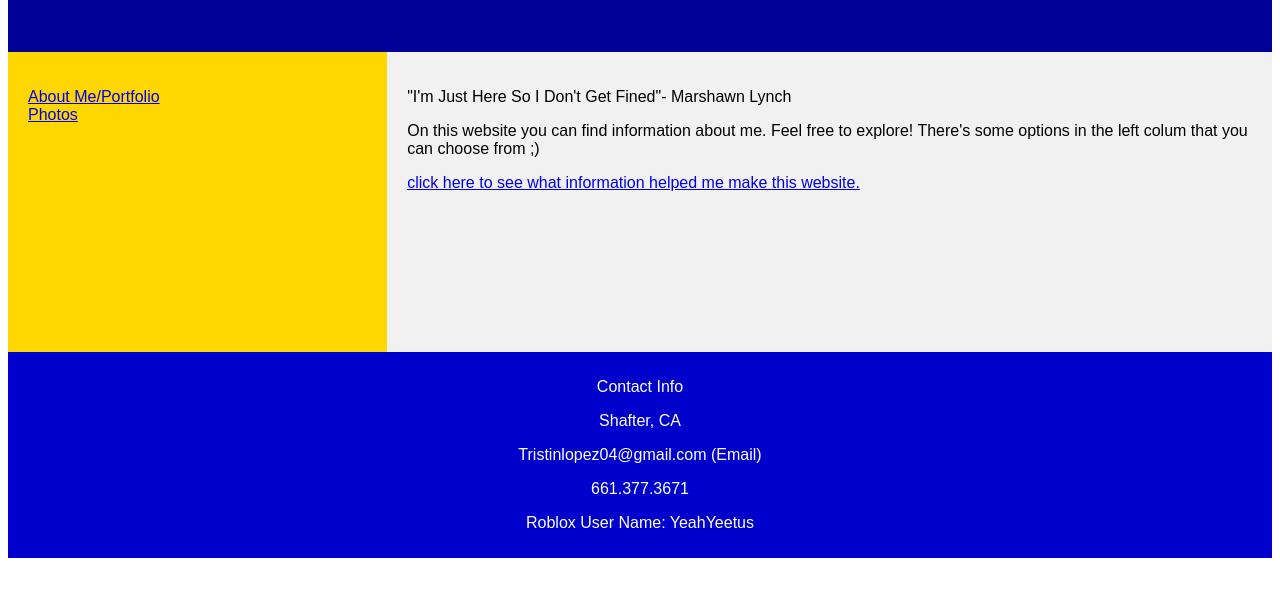
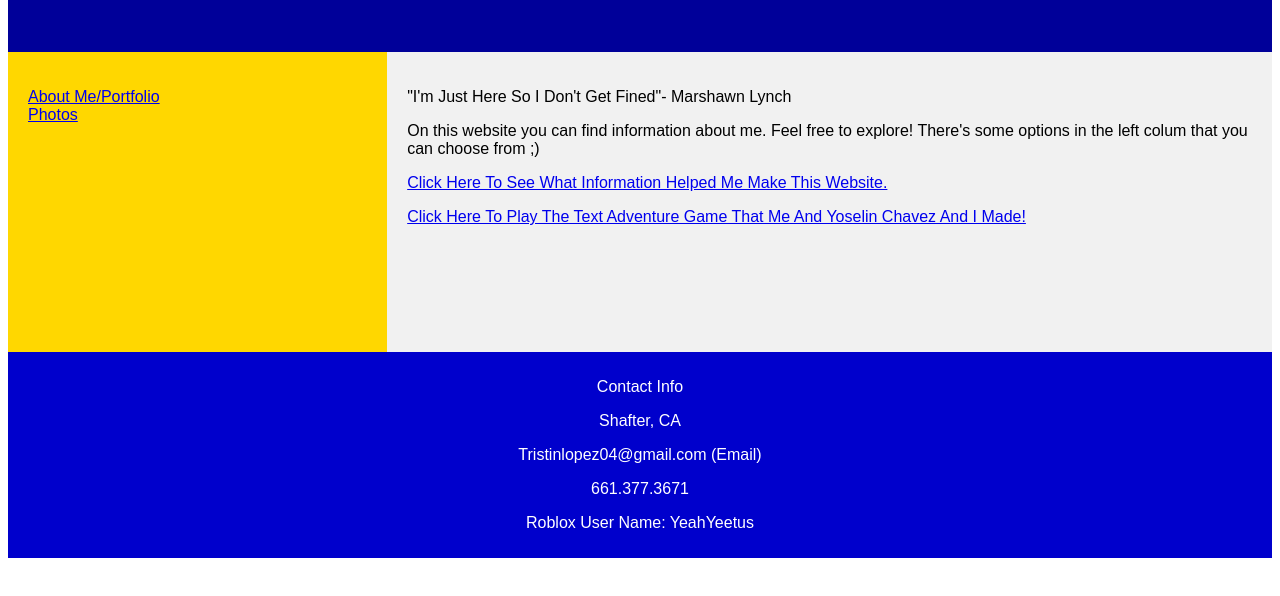
Before and after one commit to Tristin21/csp2018, a plain HTML site: page workspace/index.html in a window 1280 px wide. Shown: the part 164-760 px from the top of the page. Drawn offline with Linux system fonts and the light colour scheme.

Commit message:
Update index.html

```diff
--- a/workspace/index.html
+++ b/workspace/index.html
@@ -87,7 +87,8 @@ footer {
 
     <p>"I'm Just Here So I Don't Get Fined"- Marshawn Lynch</p>
     <p>On this website you can find information about me. Feel free to explore! There's some options in the left colum that you can choose from ;)  </p>
-    <p><a target="blank" href= "https://www.w3schools.com/html/html_layout.asp">click here to see what information helped me make this website.</a></p>
+    <p><a target="blank" href= "https://www.w3schools.com/html/html_layout.asp">Click Here To See What Information Helped Me Make This Website.</a></p>
+    <p><a target="blank" href= "https://repl.it/@Tristin21/The-Robbery-Text-Game">Click Here To Play The Text Adventure Game That Me And Yoselin Chavez And I Made!</a>
   </article>
 
 </section>
```
